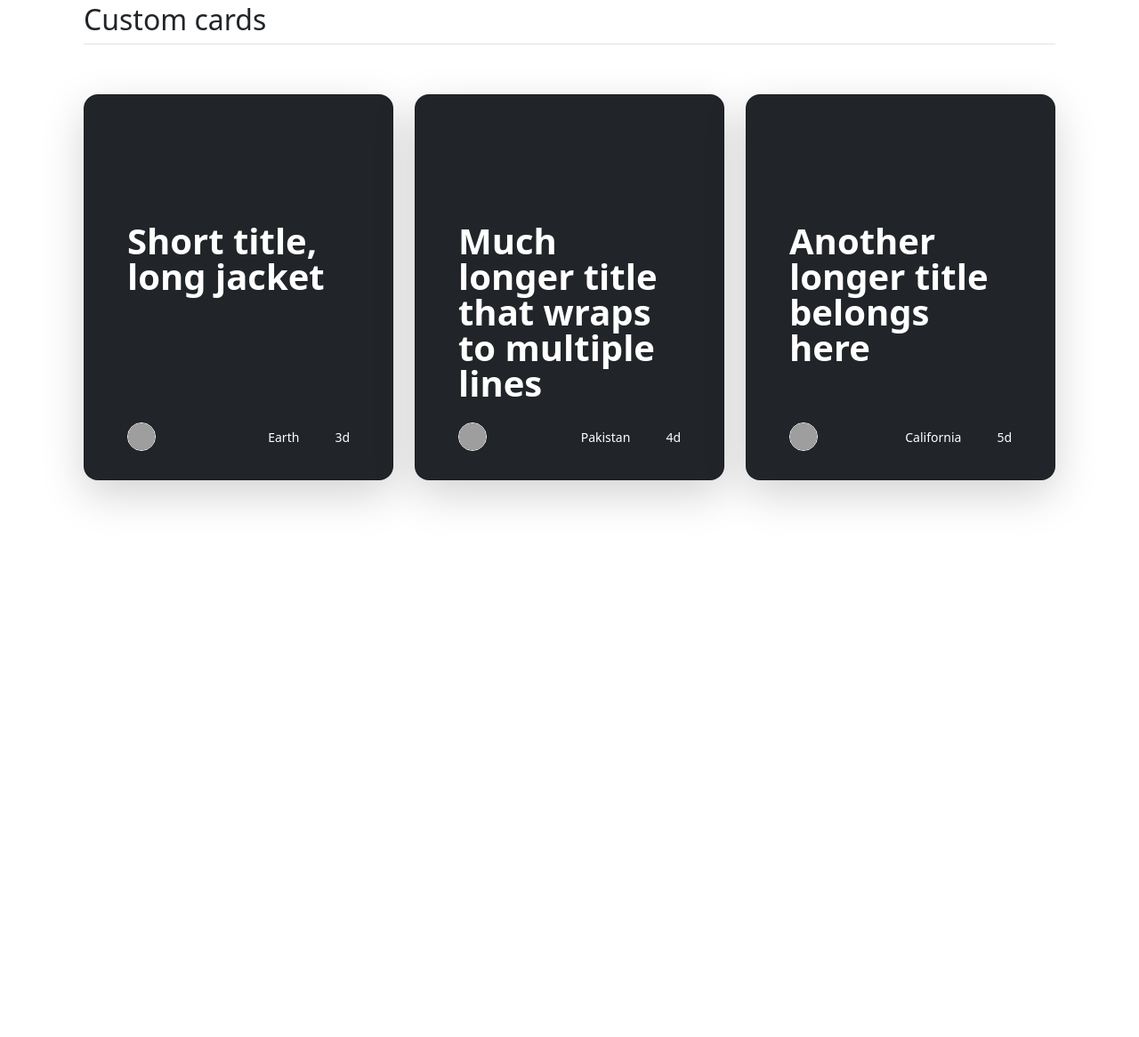
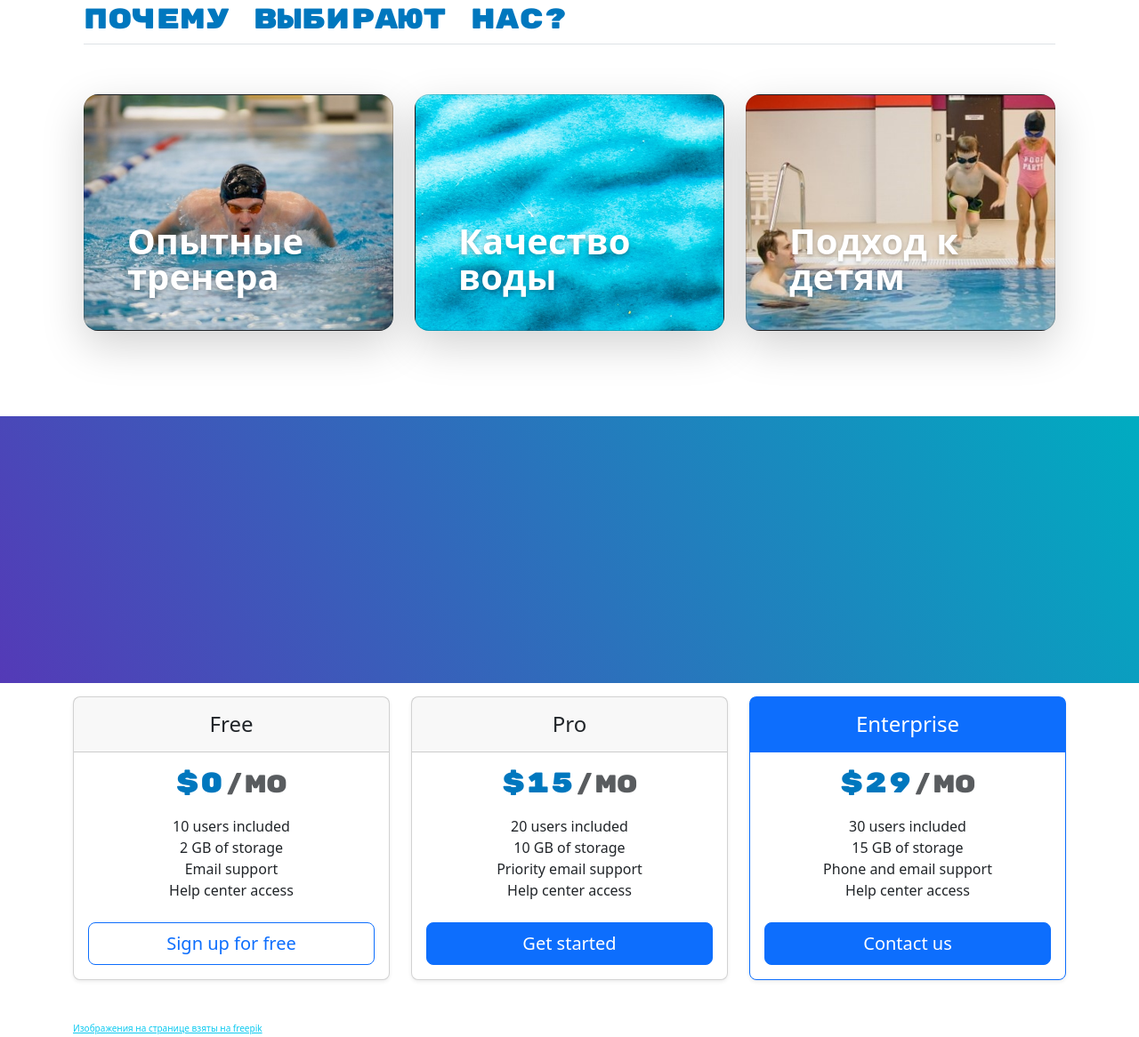
Before and after one commit to morozoffivan/vodanoy_swimmingpool, a plain HTML site: page index.html in a window 1280 px wide. Shown: the part 1212-2378 px from the top of the page at 89% size. Before the commit the page ends 1848 px from the top, so only its background shows below. Drawn offline with nearby package versions, Linux system fonts and the light colour scheme; grey boxes are pictures that could not be loaded.

Commit message:
added pricing and feature section

```diff
--- a/index.html
+++ b/index.html
@@ -22,8 +22,8 @@
         <div class="container-flued">
             <div class="header">
                 <div class="container-flued d-flex justify-content-start">
-                    <button class="btn-sidebar" type="button" data-bs-toggle="offcanvas" data-bs-target="#staticBackdrop"
-                        aria-controls="staticBackdrop">
+                    <button class="btn-sidebar" type="button" data-bs-toggle="offcanvas"
+                        data-bs-target="#staticBackdrop" aria-controls="staticBackdrop">
                         <svg xmlns="http://www.w3.org/2000/svg" width="20" height="20" fill="currentColor"
                             class="bi bi-layout-sidebar-inset" viewBox="0 0 16 16">
                             <path
@@ -154,6 +154,7 @@
                 <div class="col-10 col-sm-8 col-lg-6">
                     <img src="./assets/img/little-girl-swimmer-wears-goggles-holds-flippers.jpg"
                         class="rounded-3 d-block mx-lg-auto img-fluid" alt="Bootstrap Themes" loading="lazy">
+
                 </div>
                 <div class="col-lg-6">
                     <h1>
@@ -170,87 +171,32 @@
     <!-- Feature -->
     <section id="feature" class="container-flued">
         <div class="container px-4 py-5" id="custom-cards">
-            <h2 class="pb-2 border-bottom">Custom cards</h2>
+            <h2 class="pb-2 border-bottom">Почему выбирают нас?</h2>
 
             <div class="row row-cols-1 row-cols-lg-3 align-items-stretch g-4 py-5">
                 <div class="col">
                     <div class="card card-cover h-100 overflow-hidden text-bg-dark rounded-4 shadow-lg"
-                        style="background-image: url('unsplash-photo-1.jpg');">
+                        style="background-image: url('./assets/img/feature/coach.jpg');">
                         <div class="d-flex flex-column h-100 p-5 pb-3 text-white text-shadow-1">
-                            <h3 class="pt-5 mt-5 mb-4 display-6 lh-1 fw-bold">Short title, long jacket</h3>
-                            <ul class="d-flex list-unstyled mt-auto">
-                                <li class="me-auto">
-                                    <img src="https://github.com/twbs.png" alt="Bootstrap" width="32" height="32"
-                                        class="rounded-circle border border-white">
-                                </li>
-                                <li class="d-flex align-items-center me-3">
-                                    <svg class="bi me-2" width="1em" height="1em">
-                                        <use xlink:href="#geo-fill"></use>
-                                    </svg>
-                                    <small>Earth</small>
-                                </li>
-                                <li class="d-flex align-items-center">
-                                    <svg class="bi me-2" width="1em" height="1em">
-                                        <use xlink:href="#calendar3"></use>
-                                    </svg>
-                                    <small>3d</small>
-                                </li>
-                            </ul>
+                            <h3 class="pt-5 mt-5 mb-4 display-6 lh-1 fw-bold">Опытные тренера</h3>
                         </div>
                     </div>
                 </div>
 
                 <div class="col">
                     <div class="card card-cover h-100 overflow-hidden text-bg-dark rounded-4 shadow-lg"
-                        style="background-image: url('unsplash-photo-2.jpg');">
+                        style="background-image: url('./assets/img/feature/close-up-blue-white-water-rings.jpg');">
                         <div class="d-flex flex-column h-100 p-5 pb-3 text-white text-shadow-1">
-                            <h3 class="pt-5 mt-5 mb-4 display-6 lh-1 fw-bold">Much longer title that wraps to multiple
-                                lines</h3>
-                            <ul class="d-flex list-unstyled mt-auto">
-                                <li class="me-auto">
-                                    <img src="https://github.com/twbs.png" alt="Bootstrap" width="32" height="32"
-                                        class="rounded-circle border border-white">
-                                </li>
-                                <li class="d-flex align-items-center me-3">
-                                    <svg class="bi me-2" width="1em" height="1em">
-                                        <use xlink:href="#geo-fill"></use>
-                                    </svg>
-                                    <small>Pakistan</small>
-                                </li>
-                                <li class="d-flex align-items-center">
-                                    <svg class="bi me-2" width="1em" height="1em">
-                                        <use xlink:href="#calendar3"></use>
-                                    </svg>
-                                    <small>4d</small>
-                                </li>
-                            </ul>
+                            <h3 class="pt-5 mt-5 mb-4 display-6 lh-1 fw-bold">Качество воды</h3>
                         </div>
                     </div>
                 </div>
 
                 <div class="col">
                     <div class="card card-cover h-100 overflow-hidden text-bg-dark rounded-4 shadow-lg"
-                        style="background-image: url('unsplash-photo-3.jpg');">
+                        style="background-image: url('./assets/img/feature/jump.JPG');">
                         <div class="d-flex flex-column h-100 p-5 pb-3 text-shadow-1">
-                            <h3 class="pt-5 mt-5 mb-4 display-6 lh-1 fw-bold">Another longer title belongs here</h3>
-                            <ul class="d-flex list-unstyled mt-auto">
-                                <li class="me-auto">
-                                    <img src="https://github.com/twbs.png" alt="Bootstrap" width="32" height="32"
-                                        class="rounded-circle border border-white">
-                                </li>
-                                <li class="d-flex align-items-center me-3">
-                                    <svg class="bi me-2" width="1em" height="1em">
-                                        <use xlink:href="#geo-fill"></use>
-                                    </svg>
-                                    <small>California</small>
-                                </li>
-                                <li class="d-flex align-items-center">
-                                    <svg class="bi me-2" width="1em" height="1em">
-                                        <use xlink:href="#calendar3"></use>
-                                    </svg>
-                                    <small>5d</small>
-                                </li>
-                            </ul>
+                            <h3 class="pt-5 mt-5 mb-4 display-6 lh-1 fw-bold">Подход к детям</h3>
                         </div>
                     </div>
                 </div>
@@ -258,12 +204,78 @@
 
 
 
-            </div>
+        </div>
         </div>
     </section>
 
+    <!-- Divider -->
+     <section id="divider">
+        <div class="header">
+            <div class="container-flued d-flex justify-content-start">
+                <div class="divider"></div>
+            </div>
+     </section>
+
     <!-- Pricing -->
     <section id="pricing" class="container-flued">
+        <div class="container">
+            <div class="row row-cols-1 row-cols-md-3 mb-3 text-center">
+                <div class="col">
+                    <div class="card mb-4 rounded-3 shadow-sm">
+                        <div class="card-header py-3">
+                            <h4 class="my-0 fw-normal">Free</h4>
+                        </div>
+                        <div class="card-body">
+                            <h2 class="card-title pricing-card-title">$0<small
+                                    class="text-body-secondary fw-light">/mo</small></h2>
+                            <ul class="list-unstyled mt-3 mb-4">
+                                <li>10 users included</li>
+                                <li>2 GB of storage</li>
+                                <li>Email support</li>
+                                <li>Help center access</li>
+                            </ul>
+                            <button type="button" class="w-100 btn btn-lg btn-outline-primary">Sign up for free</button>
+                        </div>
+                    </div>
+                </div>
+                <div class="col">
+                    <div class="card mb-4 rounded-3 shadow-sm">
+                        <div class="card-header py-3">
+                            <h4 class="my-0 fw-normal">Pro</h4>
+                        </div>
+                        <div class="card-body">
+                            <h2 class="card-title pricing-card-title">$15<small
+                                    class="text-body-secondary fw-light">/mo</small></h2>
+                            <ul class="list-unstyled mt-3 mb-4">
+                                <li>20 users included</li>
+                                <li>10 GB of storage</li>
+                                <li>Priority email support</li>
+                                <li>Help center access</li>
+                            </ul>
+                            <button type="button" class="w-100 btn btn-lg btn-primary">Get started</button>
+                        </div>
+                    </div>
+                </div>
+                <div class="col">
+                    <div class="card mb-4 rounded-3 shadow-sm border-primary">
+                        <div class="card-header py-3 text-bg-primary border-primary">
+                            <h4 class="my-0 fw-normal">Enterprise</h4>
+                        </div>
+                        <div class="card-body">
+                            <h2 class="card-title pricing-card-title">$29<small
+                                    class="text-body-secondary fw-light">/mo</small></h2>
+                            <ul class="list-unstyled mt-3 mb-4">
+                                <li>30 users included</li>
+                                <li>15 GB of storage</li>
+                                <li>Phone and email support</li>
+                                <li>Help center access</li>
+                            </ul>
+                            <button type="button" class="w-100 btn btn-lg btn-primary">Contact us</button>
+                        </div>
+                    </div>
+                </div>
+            </div>
+        </div>
 
     </section>
 
@@ -279,6 +291,12 @@
         <div class="bubbles bubble-8"></div>
     </section>
 
+    <div class="container">
+        <a class="ref link-info"
+            href="https://ru.freepik.com/free-photo/close-up-blue-white-water-rings_6082177.htm#fromView=search&page=1&position=11&uuid=e4bf87a9-c8d6-4097-ab89-7565f2a9df22">Изображения
+            на странице взяты на freepik</a>
+    </div>
+
     <script src="https://cdn.jsdelivr.net/npm/bootstrap@5.3.3/dist/js/bootstrap.bundle.min.js"
         integrity="sha384-YvpcrYf0tY3lHB60NNkmXc5s9fDVZLESaAA55NDzOxhy9GkcIdslK1eN7N6jIeHz" crossorigin="anonymous">
     </script>
--- a/style/style.css
+++ b/style/style.css
@@ -1,3 +1,7 @@
+.ref {
+    font-size: 10px;
+}
+
 .btn-sidebar {
     padding: 0 6px 6px 6px;
     margin: 5px 5px;
@@ -18,19 +22,15 @@
 
 
 /* wave */
-@import url(//fonts.googleapis.com/css?family=Lato:300:400);
-
 body {
     margin: 0;
 }
 
-h1 {
+h1,
+h2 {
     font-family: "Rubik Mono One", monospace;
     font-style: normal;
     color: #0077be !important;
-    /* display: inline-block;
-    text-transform: uppercase;
-    animation: wave 2.5s infinite ease-in-out, colorChange 4.5s infinite ease-in-out; */
 }
 
 .company-name {
@@ -96,7 +96,7 @@ p {
     }
 }
 
-/* Animation */
+/* Animation wave */
 
 .parallax>use {
     animation: move-forever 25s cubic-bezier(.55, .5, .45, .5) infinite;
@@ -200,4 +200,51 @@ p {
     }
 }
 
-/* fish animation end*/
+
+/* card items */
+
+.feature-icon {
+    width: 4rem;
+    height: 4rem;
+    border-radius: .75rem;
+}
+
+.icon-square {
+    width: 3rem;
+    height: 3rem;
+    border-radius: .75rem;
+}
+
+.text-shadow-1 {
+    text-shadow: 0 .125rem .25rem rgba(0, 0, 0, .25);
+}
+
+.text-shadow-2 {
+    text-shadow: 0 .25rem .5rem rgba(0, 0, 0, .25);
+}
+
+.text-shadow-3 {
+    text-shadow: 0 .5rem 1.5rem rgba(0, 0, 0, .25);
+}
+
+.card-cover {
+    background-repeat: no-repeat;
+    background-position: center center;
+    background-size: cover;
+}
+
+.feature-icon-small {
+    width: 3rem;
+    height: 3rem;
+}
+
+/* divider */
+.divider {
+    height: 300px;
+    animation: colorChange 4.5s infinite ease-in-out;
+}
+
+#divider{
+
+    margin-bottom: 15px;
+}
```
Also changed, not shown: assets/img/feature/close-up-blue-white-water-rings.jpg (added), assets/img/feature/coach.jpg (added), assets/img/feature/jump.JPG (added).
